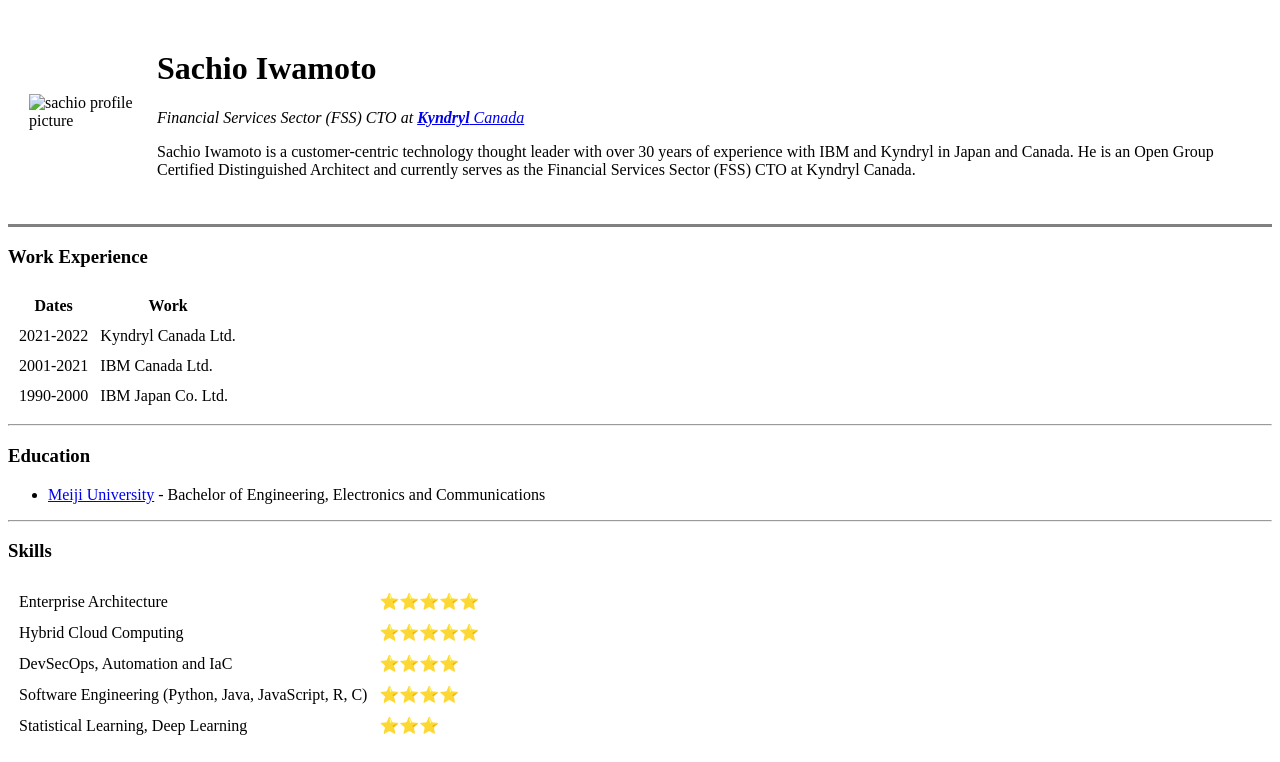
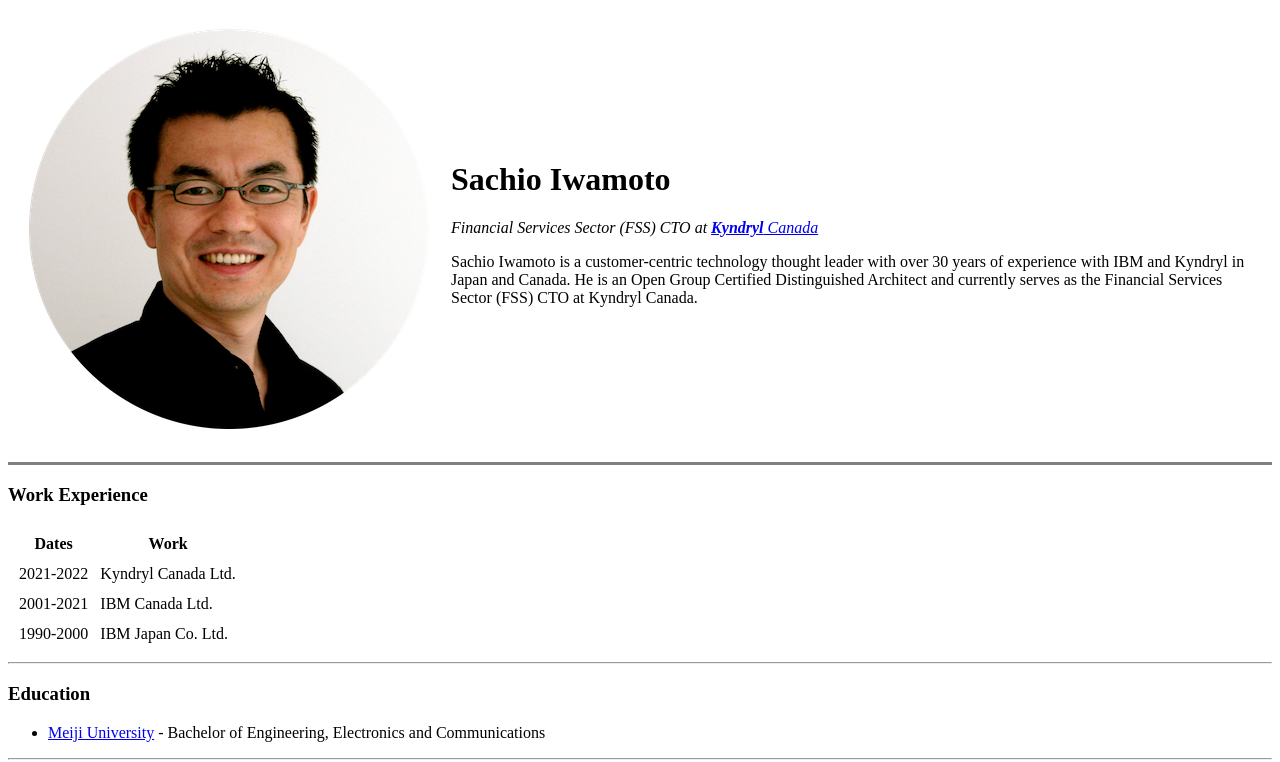
Before and after one commit to sachioiwamoto/cv, a plain HTML site: page index.html in a window 1280 px wide. Shown: the top 762 px of the page. Drawn offline with Linux system fonts and the light colour scheme.

Commit message:
Fixed image name.

```diff
--- a/index.html
+++ b/index.html
@@ -9,7 +9,7 @@
 <body>
   <table cellspacing="20">
     <tr>
-      <td><img src="images/Sachio-circle-400x400.png" alt="sachio profile picture"></td>
+      <td><img src="images/Sachio-circle.png" alt="sachio profile picture"></td>
       <td>
         <h1>Sachio Iwamoto</h1>
         <p><em>Financial Services Sector (FSS) CTO at <strong><a href="https:www.kyndryl.com">Kyndryl</strong> Canada</a></em></p>
```
